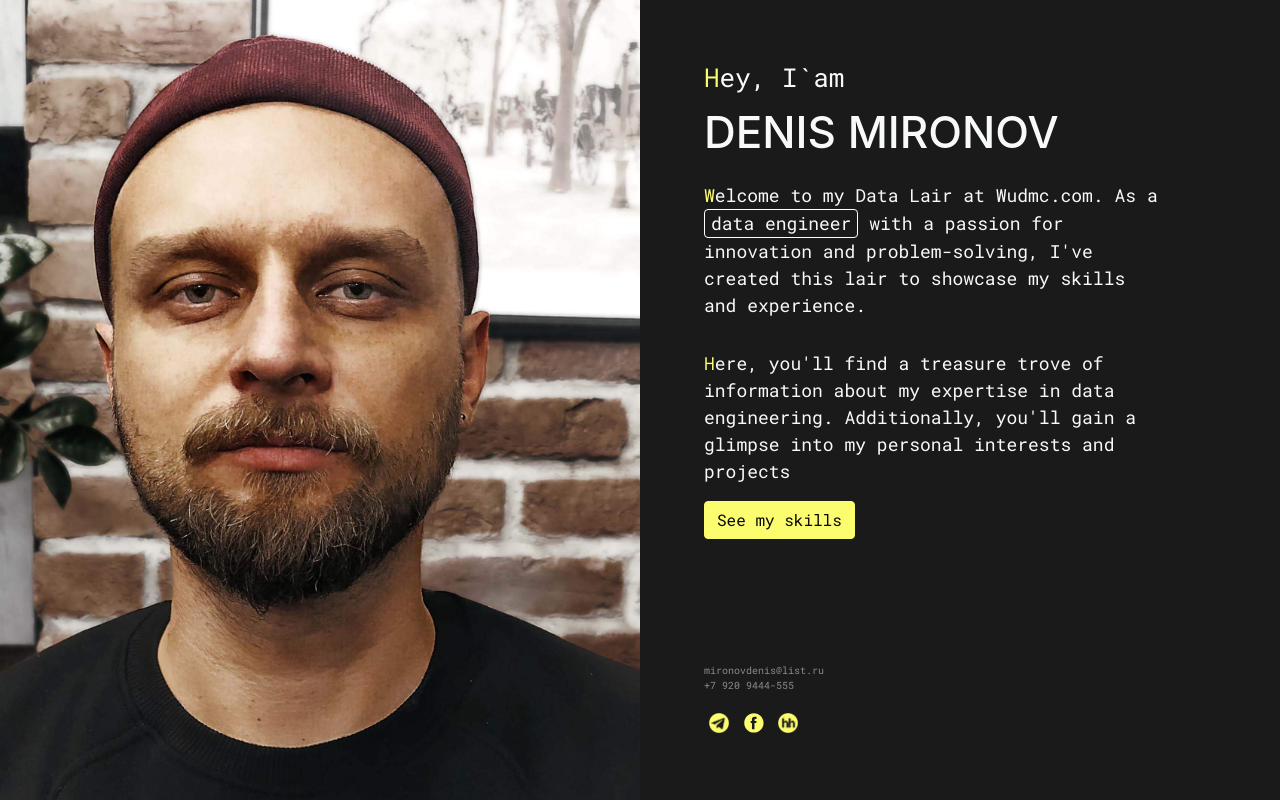
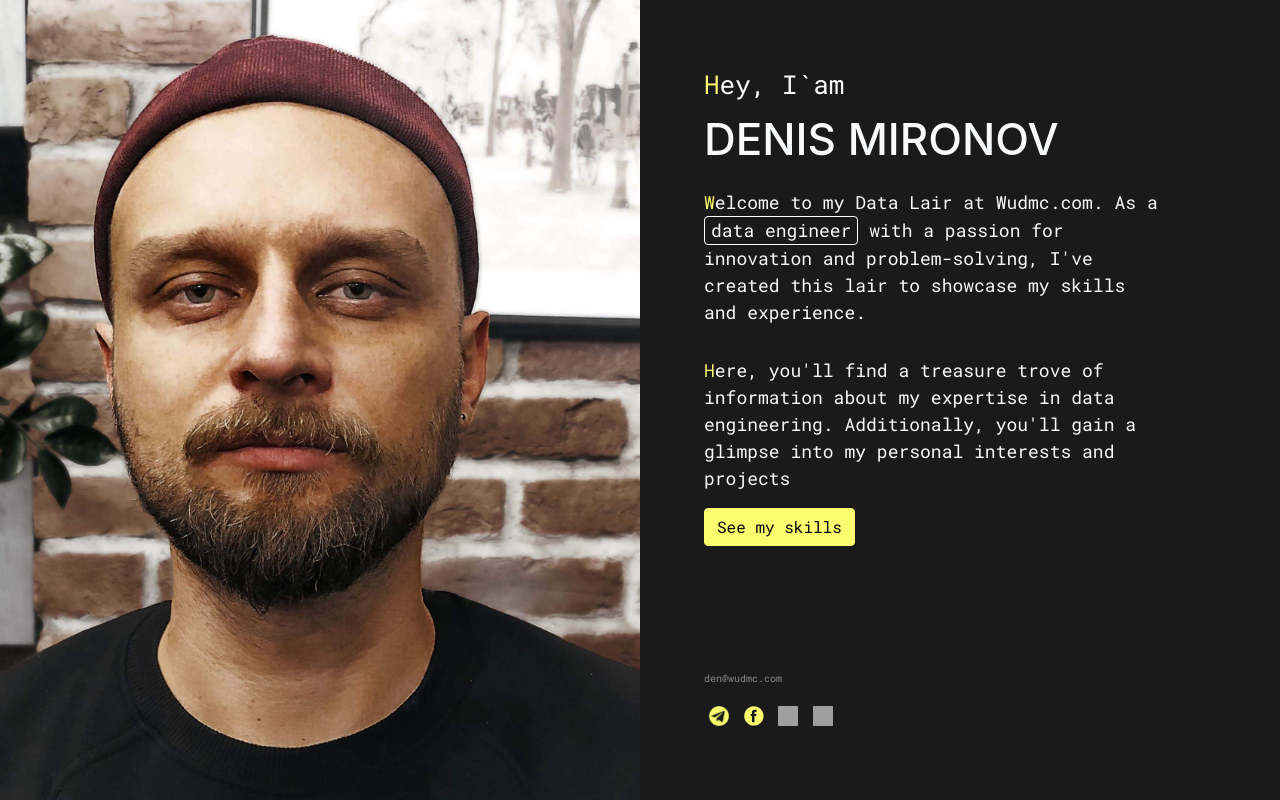
Before and after one commit to WuDMC/wudmc.com, a Django app: page / in a window 1280 px wide. Run offline with Django 4.2, Linux system fonts and the light colour scheme; some libraries are stand-ins or nearby versions; grey boxes are pictures that could not be loaded.

Commit message:
Update sign.html

```diff
--- a/webpage/templates/sign.html
+++ b/webpage/templates/sign.html
@@ -1,10 +1,11 @@
 {% load static %}
 <div class="mx-auto">
-    <p class="contacts">mironovdenis@list.ru<br>+7 920 9444-555<br></p>
+    <p class="contacts">den@wudmc.com<br></p>
 </div>
 <div class="mx-auto" style="
 padding-bottom: 30px;">
     <a href="https://t.me/wudmc"><img src="{% static '/assets/img/tg.png' %}" style="width: 20px;height: 20px;margin-right: 5px;margin-left: 5px;"></a>
     <a href="https://www.facebook.com/wudmc"><img src="{% static '/assets/img/face.svg' %}" style="width: 20px;height: 20px;margin-right: 5px;margin-left: 5px;"></a>
-  <a href="https://hh.ru/resume/3f6dccf9ff081cb5980039ed1f4f73644e4e72"><img src="{% static '/assets/img/hh.png' %}" style="width: 20px;height: 20px;margin-right: 5px;margin-left: 5px;"></a>
+    <a href="https://www.linkedin.com/in/wudmc/"><img src="{% static '/assets/img/linkedin.png' %}" style="width: 20px;height: 20px;margin-right: 5px;margin-left: 5px;"></a>
+    <a href="https://github.com/WuDMC"><img src="{% static '/assets/img/github.png' %}" style="width: 20px;height: 20px;margin-right: 5px;margin-left: 5px;"></a>
 </div>
```
